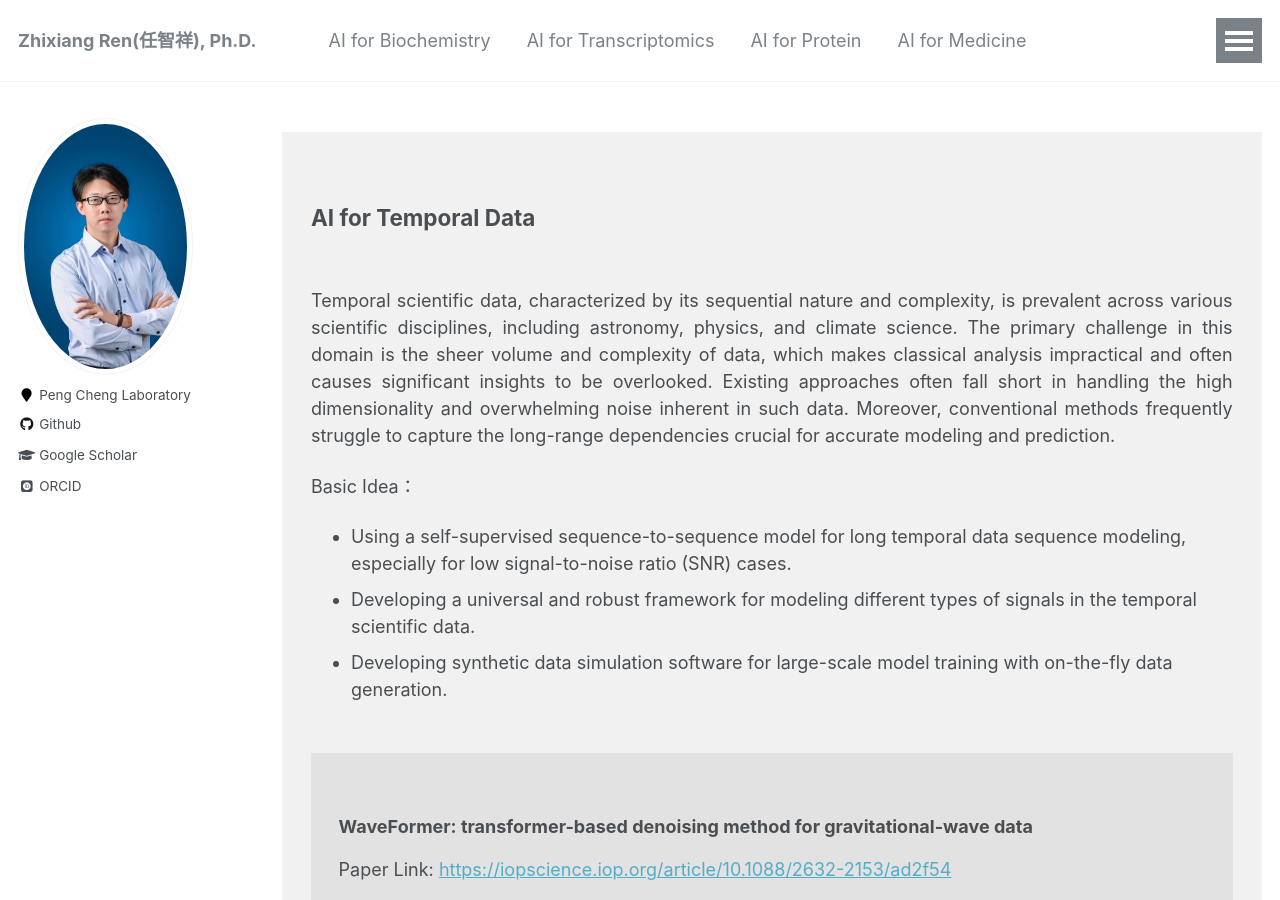
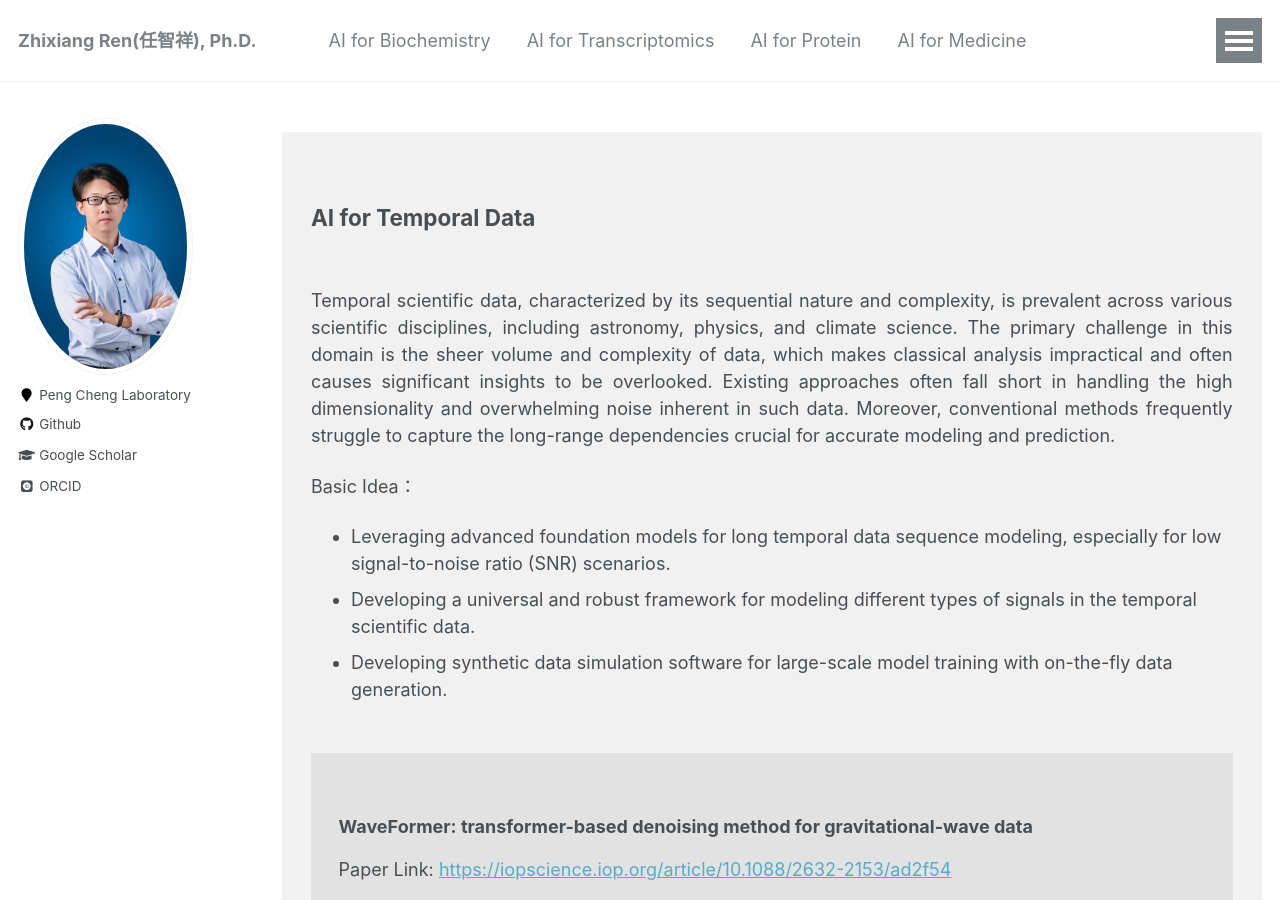
Before and after one commit to zhixiang-ren/zhixiang-ren.github.io, a Jekyll site: the page built from _pages/AI_for_Temporal_Scientific_Data.html, in a window 1280 px wide and 900 px high. Built offline with Jekyll 4.4.1, drawn with Linux system fonts in a browser that asks for light colours; some web fonts are replaced.

Commit message:
Update AI_for_Temporal_Scientific_Data.html

```diff
--- a/_pages/AI_for_Temporal_Scientific_Data.html
+++ b/_pages/AI_for_Temporal_Scientific_Data.html
@@ -18,7 +18,7 @@ author_profile: true
 <p style="text-align:justify">
   Basic Idea：
   <ul>
-    <li>Using a self-supervised sequence-to-sequence model for long temporal data sequence modeling, especially for low signal-to-noise ratio (SNR) cases.</li>
+    <li>Leveraging advanced foundation models for long temporal data sequence modeling, especially for low signal-to-noise ratio (SNR) scenarios.</li>
     <li>Developing a universal and robust framework for modeling different types of signals in the temporal scientific data.</li>
     <li>Developing synthetic data simulation software for large-scale model training with on-the-fly data generation.</li>
   </ul>
```
